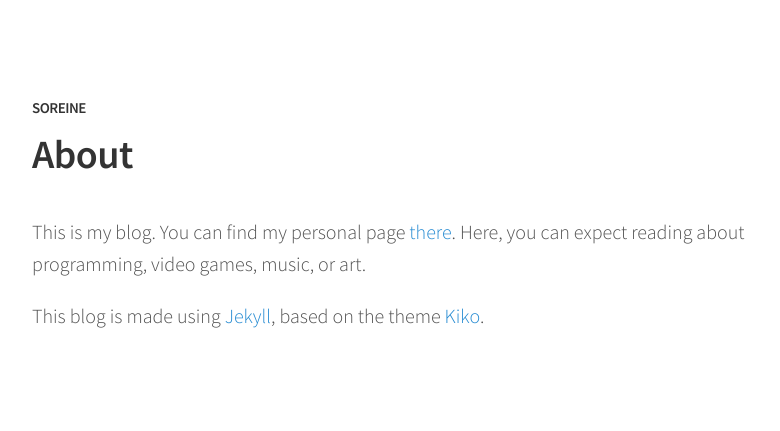
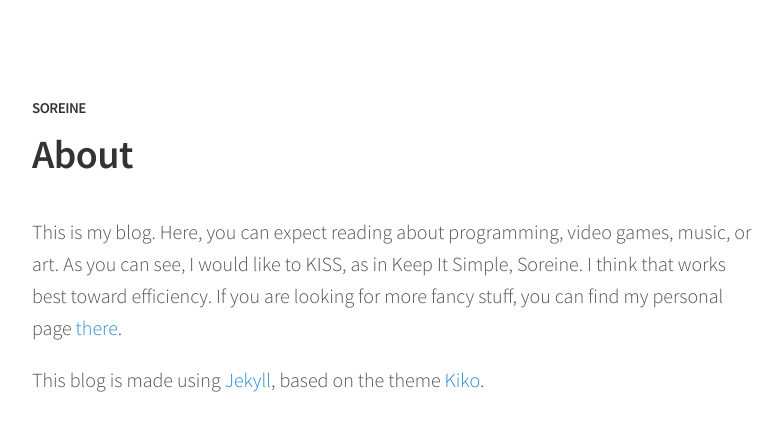
Before and after one commit to Soreine/blog, a Jekyll site: the page built from about.md, in a window 1280 px wide. Shown: the top 431 px of the page, without its empty margins (248-1028 px from the left). Built offline with Jekyll 4.4.1, drawn with Linux system fonts in a browser that asks for light colours.

Commit message:
That is about better.

```diff
--- a/about.md
+++ b/about.md
@@ -3,6 +3,6 @@ title: About
 permalink: /about/
 ---
 
-This is my blog. You can find my personal page [there](https://soreine.github.io/). Here, you can expect reading about programming, video games, music, or art.
+This is my blog. Here, you can expect reading about programming, video games, music, or art. As you can see, I would like to KISS, as in Keep It Simple, Soreine. I think that works best toward efficiency. If you are looking for more fancy stuff, you can find my personal page [there](https://soreine.github.io/).
 
 This blog is made using [Jekyll](http://jekyllrb.com), based on the theme [Kiko](http://github.com/gfjaru/Kiko).
```
